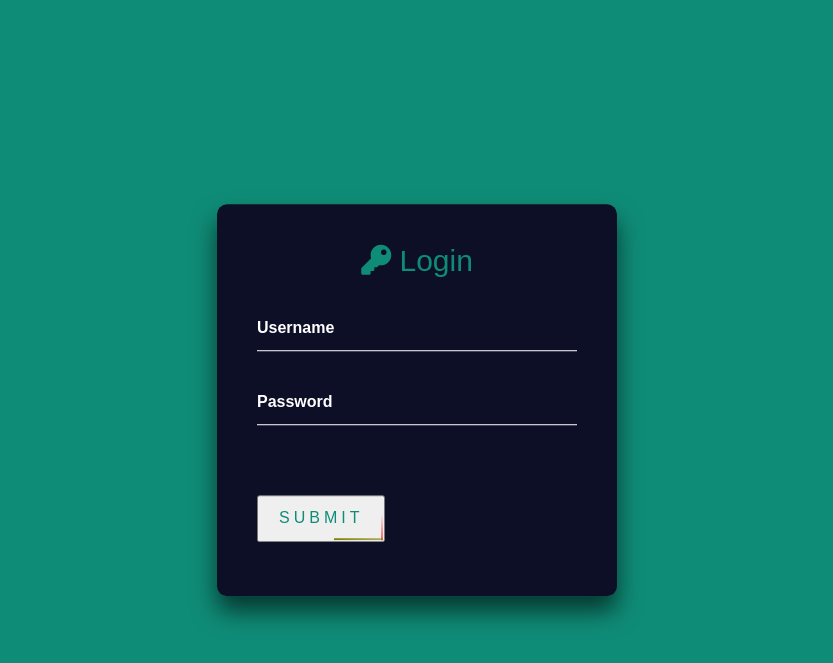
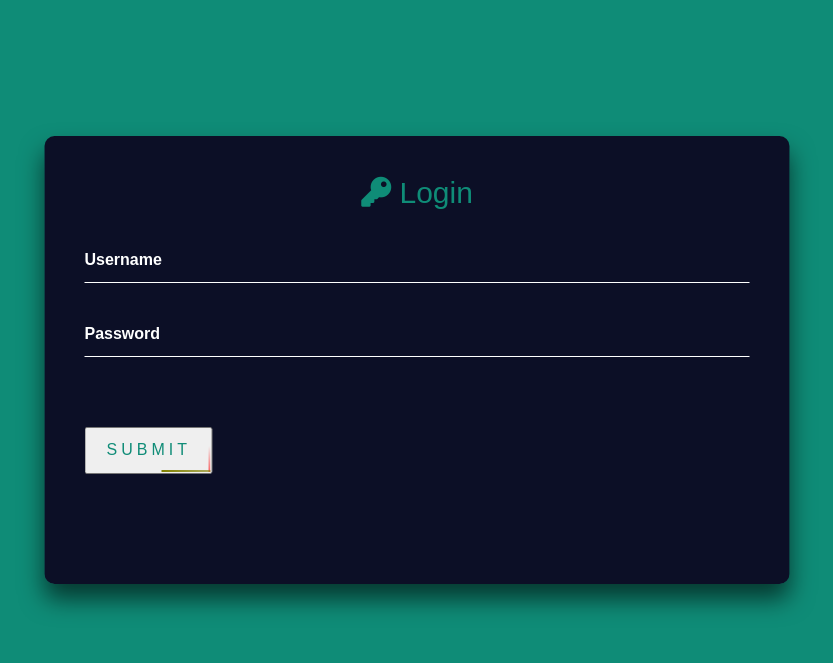
Before and after one commit to Aniveshnishad/company-website, a Django app: page /user in a window 1280 px wide. Shown: the top 663 px of the page, without its empty margins (223-1056 px from the left). Run offline with Django 3.2, Linux system fonts and the light colour scheme; some libraries are stand-ins or nearby versions.

Commit message:
first release

```diff
--- a/templates/user/user-login.html
+++ b/templates/user/user-login.html
@@ -1,6 +1,5 @@
+{% include 'user/message.html' %}
 {% load static %}
-
-
 <html>
 
 <head>
@@ -221,12 +220,28 @@ body {
     bottom: 100%;
   }
 }
+@media (min-width: 600px) {
+    .login-box {
+    position: absolute;
+    top: 45%;
+    left: 50%;
+    width: 745px;
+    height: 448px;
+    padding: 40px;
+    transform: translate(-50%, -50%);
+    background: linear-gradient(#0c0f26,#0c0f26);
+    box-sizing: border-box;
+
+    border-radius: 10px;
+}
+
+}
 
 
 </style>
 
 <body>
-{% include 'user/message.html' %}
+
 <div class="login-box">
     <h2><i class="fas fa-key"></i> Login</h2>
   <form action="{%  url 'user-login' %}" method="post" enctype="multipart/form-data">
```
Also changed, not shown: db.sqlite3.
